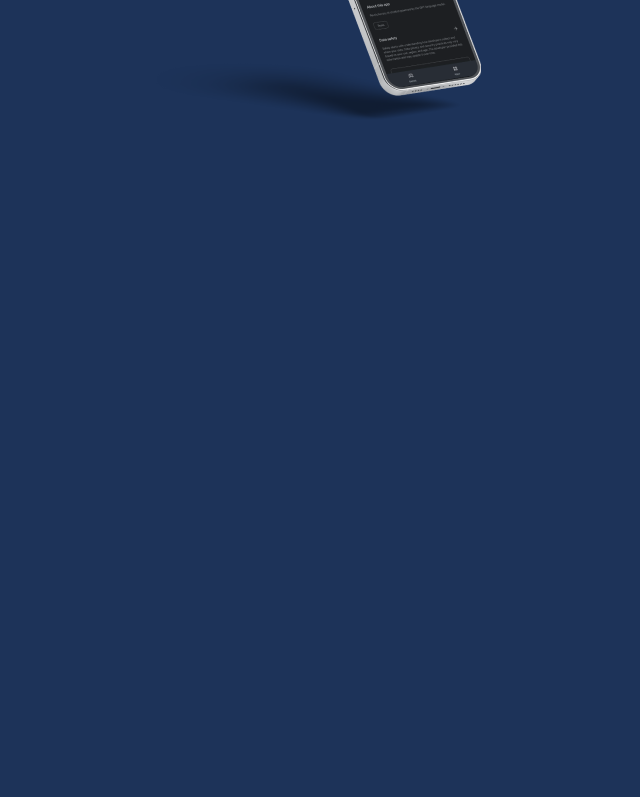
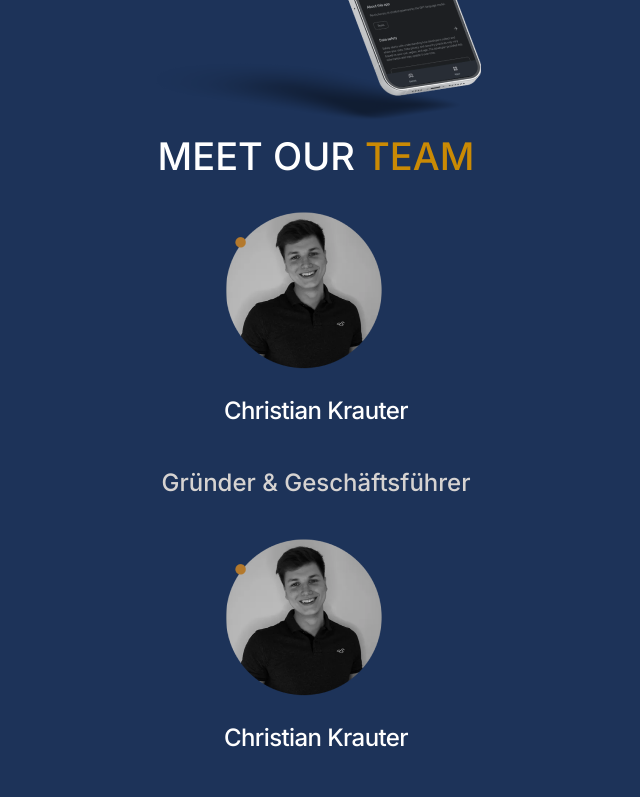
Before and after one commit to HammadGhuman/kim-web, a Next.js app: page / in a window 1280 px wide. Shown: the part 4540-5337 px from the top of the page, without its empty margins (324-964 px from the left). Before the commit the page ends 4660 px from the top, so only its background shows below. Built offline with nearby package versions, Linux system fonts and the light colour scheme.

Commit message:
howitworks

```diff
--- a/app/page.tsx
+++ b/app/page.tsx
@@ -5,6 +5,7 @@ import Image from "next/image";
 import Brain from "@/public/Brain.svg";
 import LeaderShip from "@/components/LeaderShip";
 import HowItWork from "@/components/HowItWork";
+import MeetOurTeam from "@/components/MeetOurTeam";
 export default function Home() {
   const cards = [1, 2, 3, 4, 5, 6];
   return (
@@ -24,6 +25,8 @@ export default function Home() {
       </div>
       <LeaderShip />
       <HowItWork />
+      <MeetOurTeam />
+
     </main>
   );
 }
--- /dev/null
+++ b/components/MeetOurTeam.tsx
@@ -0,0 +1,23 @@
+import React from "react";
+import TeamCard from "./TeamCard";
+
+function MeetOurTeam() {
+  const teamMembers = [1, 2, 3, 4];
+  return (
+    <div>
+      <div className="text-center">
+        <span className="text-white text-[38px] font-medium leading-[72px]">
+          MEET OUR{" "}
+        </span>
+        <span className="text-yellow-600 text-[38px] font-medium leading-[72px]">
+          TEAM
+        </span>
+      </div>
+      {teamMembers.map((item) => (
+        <TeamCard key={item} />
+      ))}
+    </div>
+  );
+}
+
+export default MeetOurTeam;
--- /dev/null
+++ b/components/OurPartners.tsx
@@ -0,0 +1,7 @@
+import React from "react";
+
+function OurPartners() {
+  return <div>OurPartners</div>;
+}
+
+export default OurPartners;
--- /dev/null
+++ b/components/TeamCard.tsx
@@ -0,0 +1,24 @@
+import Image from "next/image";
+import React from "react";
+import Member1 from "@/public/Member1.png";
+function TeamCard() {
+  return (
+    <div className="flex flex-col items-center justify-center">
+      <Image
+        alt="team-member"
+        width={181}
+        height={183}
+        className="w-[181px] h-[183px]"
+        src={Member1}
+      />
+      <div className="text-white text-2xl font-medium  leading-[72px] tracking-tight">
+        Christian Krauter
+      </div>
+      <div className="text-stone-300 text-2xl font-medium  leading-[72px]">
+        Gründer & Geschäftsführer
+      </div>
+    </div>
+  );
+}
+
+export default TeamCard;
```
Also changed, not shown: public/Member1.png (added), 1 other file (tests, documents, lock files or other folders).
